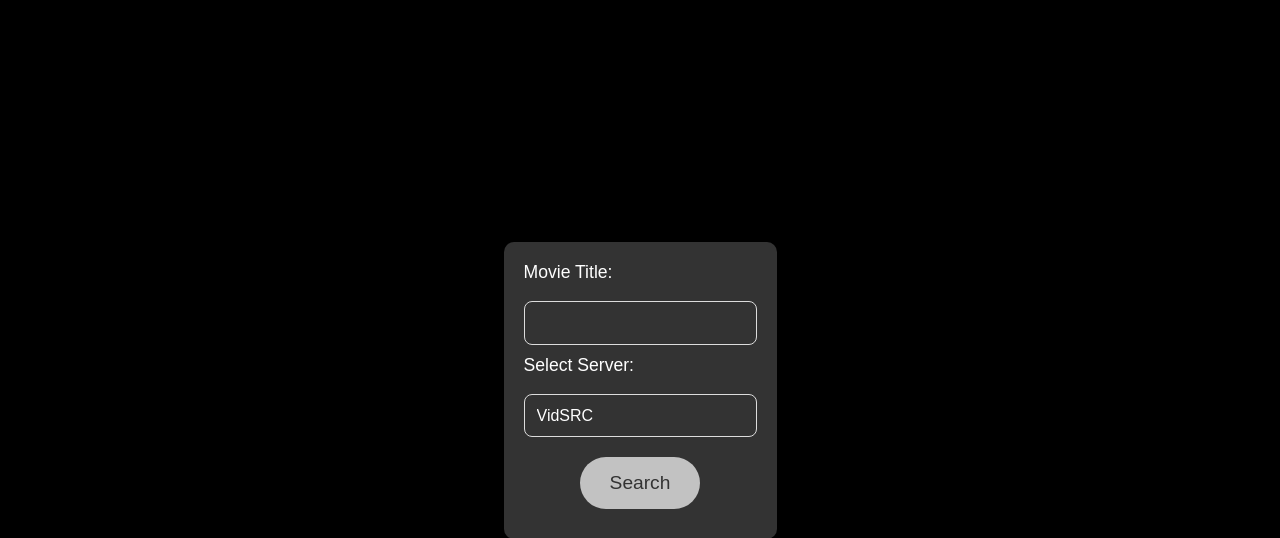
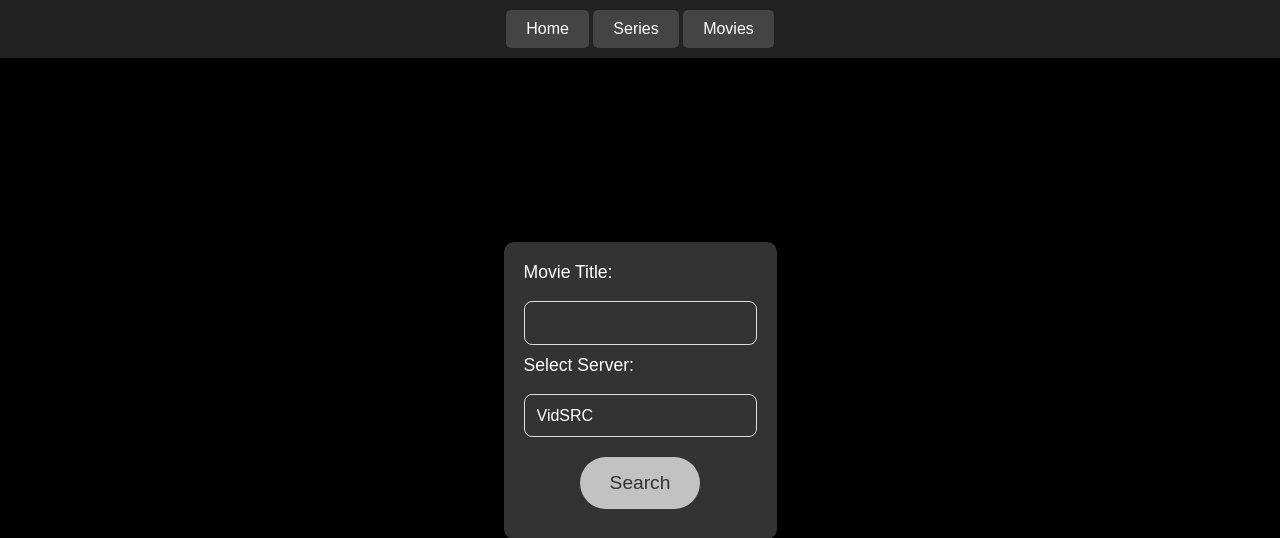
Before and after one commit to Abtin0/free-movie-streaming, a Flask app: page /movie in a window 1280 px wide. Shown: the top 538 px of the page. Run offline with Flask 3, Linux system fonts and the light colour scheme.

Commit message:
- Added Navbar

```diff
--- a/app.py
+++ b/app.py
@@ -39,7 +39,7 @@ def series_request(user_input, endpoint_key):
     response = requests.get(omdb_endpoint, params={"apikey": omdb_key, "s": user_input})
 
     # Check if the response is successful
-    if response.status_code == 200:
+    if response.status_code == 200 and "Error" not in response.json():
         data = response.json()
         if data.get("Search"):
             imdb_id = data["Search"][0]["imdbID"]
--- a/static/style.css
+++ b/static/style.css
@@ -12,6 +12,34 @@ p {
 a {
     text-decoration: none;
 }
+
+.navbar {
+    position: fixed;
+    top: 0;
+    width: 100%;
+    z-index: 1000;
+    background-color: #222;
+    padding: 10px;
+    display: flex;
+    justify-content: center;
+    gap: 20px;
+}
+
+.navbar button {
+    background-color: #444;
+    color: white;
+    border: none;
+    padding: 10px 20px;
+    font-size: 16px;
+    cursor: pointer;
+    border-radius: 5px;
+    transition: background-color 0.3s ease;
+}
+
+.navbar button:hover {
+    background-color: #666;
+}
+
 
 /* Body and HTML setup */
 body, html {
--- a/templates/movie.html
+++ b/templates/movie.html
@@ -15,6 +15,13 @@
         }
     </style>
 </head>
+<header class="navbar">
+    <nav>
+        <button onclick="location.href='/'">Home</button>
+        <button onclick="location.href='/series'">Series</button>
+        <button onclick="location.href='/movie'">Movies</button>
+    </nav>
+</header>
 <body>
     {% if video_url %}
         <div id="movieIframeContainer" class="hidden">
```
Also changed, not shown: templates/series.html (+8 -0 lines).
